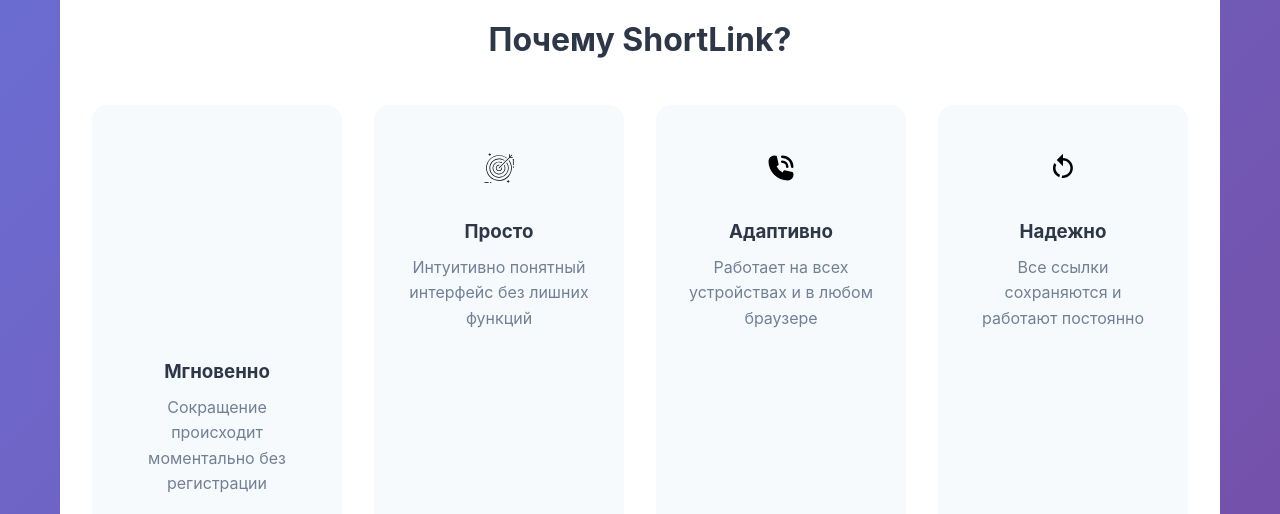
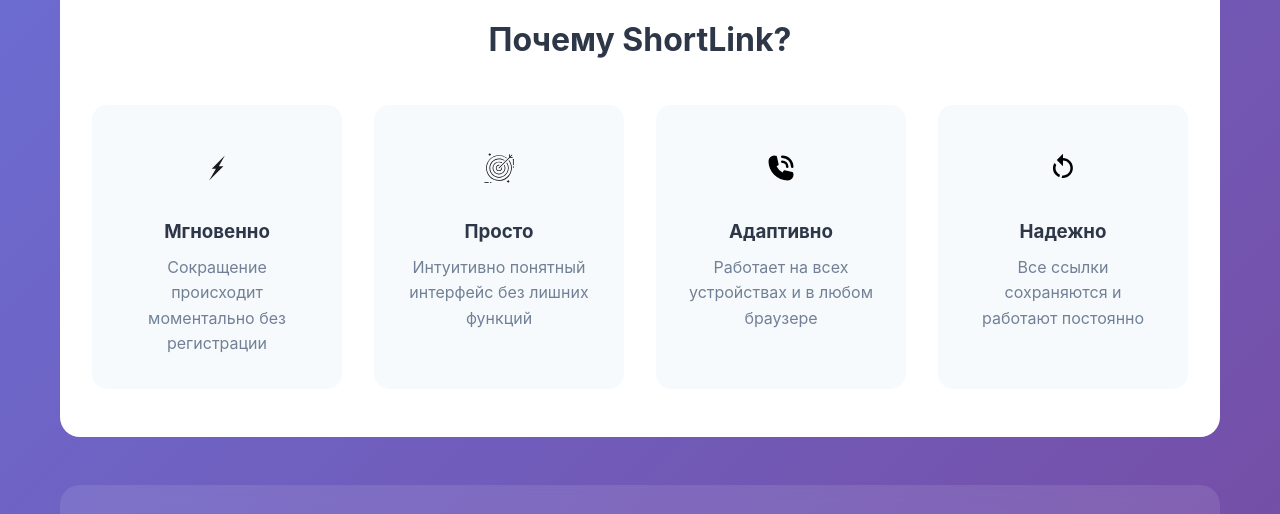
Before and after one commit to EtiihW/ShortLink, a website: page public/index.html in a window 1280 px wide. Shown: the part 1160-1674 px from the top of the page. Drawn offline with Linux system fonts and the light colour scheme; no server answers.

Commit message:
Update index.html

```diff
--- a/public/index.html
+++ b/public/index.html
@@ -90,10 +90,109 @@
                 <h2>Почему ShortLink?</h2>
                 <div class="feature-grid">
                     <div class="feature">
-                        <div class="feature-icon">
-                            <svg viewBox="0 0 30 30">
-                                <path d="M14.999994,0 -11.2422196,9.9235 2.2484301,0 0,12.8177 6.7453475,0 0,7.5644 4.651059,0 1.3e-5,7.5644 6.591159,0 0,-12.8177 2.248444,0 -11.242237,-9.9235 0,0 0,0 z" transform="translate(0,1025.9915)" style="font-size:12px;fill:none;stroke:none"/>
-                                <path style="fill:#1a1a1a;fill-opacity:1;stroke:none" d="m 22.865805,0 -13.0911801,13.0911 4.1340501,0 -6.7744801,11.7338 14.2494401,-14.2494 -4.54667,0 z" transform="translate(0,1024.9498)"/>
+                        <div  class="feature-icon">
+                            <svg  width="30" height="30" viewBox="0 0 30 30"
+                                <?xml version="1.0" encoding="UTF-8" standalone="no"?
+   xmlns:dc="http://purl.org/dc/elements/1.1/"
+   xmlns:cc="http://creativecommons.org/ns#"
+   xmlns:rdf="http://www.w3.org/1999/02/22-rdf-syntax-ns#"
+   xmlns:svg="http://www.w3.org/2000/svg"
+   xmlns="http://www.w3.org/2000/svg"
+   xmlns:sodipodi="http://sodipodi.sourceforge.net/DTD/sodipodi-0.dtd"
+   xmlns:inkscape="http://www.inkscape.org/namespaces/inkscape"
+   width="30"
+   height="30"
+   id="svg2"
+   sodipodi:version="0.32"
+   inkscape:version="0.48.4 r9939"
+   sodipodi:docname="spray.svg"
+   inkscape:output_extension="org.inkscape.output.svg.inkscape"
+   version="1.1">
+  <defs
+     id="defs4" />
+  <sodipodi:namedview
+     id="base"
+     pagecolor="#ffffff"
+     bordercolor="#666666"
+     borderopacity="1.0"
+     inkscape:pageopacity="0.0"
+     inkscape:pageshadow="2"
+     inkscape:zoom="10.276087"
+     inkscape:cx="15.344828"
+     inkscape:cy="14.482759"
+     inkscape:document-units="px"
+     inkscape:current-layer="layer1"
+     inkscape:window-width="656"
+     inkscape:window-height="1029"
+     inkscape:window-x="0"
+     inkscape:window-y="19"
+     showgrid="false"
+     inkscape:window-maximized="0" />
+  <metadata
+     id="metadata7">
+    <rdf:RDF>
+      <cc:Work
+         rdf:about="">
+        <dc:format>image/svg+xml</dc:format>
+        <dc:type
+           rdf:resource="http://purl.org/dc/dcmitype/StillImage" />
+        <dc:title></dc:title>
+      </cc:Work>
+    </rdf:RDF>
+  </metadata>
+  <g
+     inkscape:label="Capa 1"
+     inkscape:groupmode="layer"
+     id="layer1"
+     transform="translate(0,-1022.3622)">
+    <path
+       sodipodi:type="arc"
+       style="color:#000000;fill:#1a1a1a;stroke:#d4d4d4;stroke-width:1.02777779;stroke-opacity:1;marker:none;visibility:visible;display:inline;overflow:visible;enable-background:accumulate"
+       id="path16617-6-6"
+       sodipodi:cx="15.16226"
+       sodipodi:cy="16.56851"
+       sodipodi:rx="14.008413"
+       sodipodi:ry="14.008413"
+       d="m 29.170673,16.56851 a 14.008413,14.008413 0 1 1 -28.0168263,0 14.008413,14.008413 0 1 1 28.0168263,0 z"
+       transform="matrix(0.97297297,0,0,0.97297297,330.50795,953.63241)" />
+    <path
+       style="fill:#1a1a1a;stroke:#d4d4d4;stroke-width:1px;stroke-linecap:butt;stroke-linejoin:miter;stroke-opacity:1"
+       d="m 345.29648,957.89011 0,11.863 0,0"
+       id="path16623-6-2"
+       inkscape:connector-curvature="0"
+       inkscape:transform-center-y="-5.9314904" />
+    <path
+       style="fill:#1a1a1a;stroke:#d4d4d4;stroke-width:1px;stroke-linecap:butt;stroke-linejoin:miter;stroke-opacity:1"
+       d="m 357.15947,969.75311 -1.70877,0 0,0"
+       id="path16623-4-2-0"
+       inkscape:connector-curvature="0"
+       inkscape:transform-center-x="-0.854382" />
+    <path
+       style="fill:#1a1a1a;stroke:#d4d4d4;stroke-width:0.99999994px;stroke-linecap:butt;stroke-linejoin:miter;stroke-opacity:1"
+       d="m 345.29648,981.61611 0,-2.0181 0,0"
+       id="path16623-4-3-9-0"
+       inkscape:connector-curvature="0"
+       inkscape:transform-center-y="1.0091015" />
+    <path
+       style="fill:#1a1a1a;stroke:#d4d4d4;stroke-width:1px;stroke-linecap:butt;stroke-linejoin:miter;stroke-opacity:1"
+       d="m 333.43348,969.75311 11.863,0 0,0"
+       id="path16623-4-3-4-1-0"
+       inkscape:connector-curvature="0"
+       inkscape:transform-center-x="5.9315" />
+    <path
+       inkscape:connector-curvature="0"
+       sodipodi:nodetypes="cccccccccccccc"
+       id="path9518-0-7"
+       d="m 14.999994,1025.9915 -11.2422196,9.9235 2.2484301,0 0,12.8177 6.7453475,0 0,-7.5644 4.651059,0 1.3e-5,7.5644 6.591159,0 0,-12.8177 2.248444,0 -11.242237,-9.9235 0,0 0,0 z"
+       style="font-size:12px;fill:none;stroke:none" />
+    <path
+       style="fill:#1a1a1a;fill-opacity:1;stroke:none"
+       d="m 22.865805,1024.9498 -13.0911801,13.0911 4.1340501,0 -6.7744801,11.7338 14.2494401,-14.2494 -4.54667,0 z"
+       id="path13507-4"
+       inkscape:connector-curvature="0" />
+  </g>
+</svg>
+
                             </svg>
                         </div>
                         <h3>Мгновенно</h3>
```
